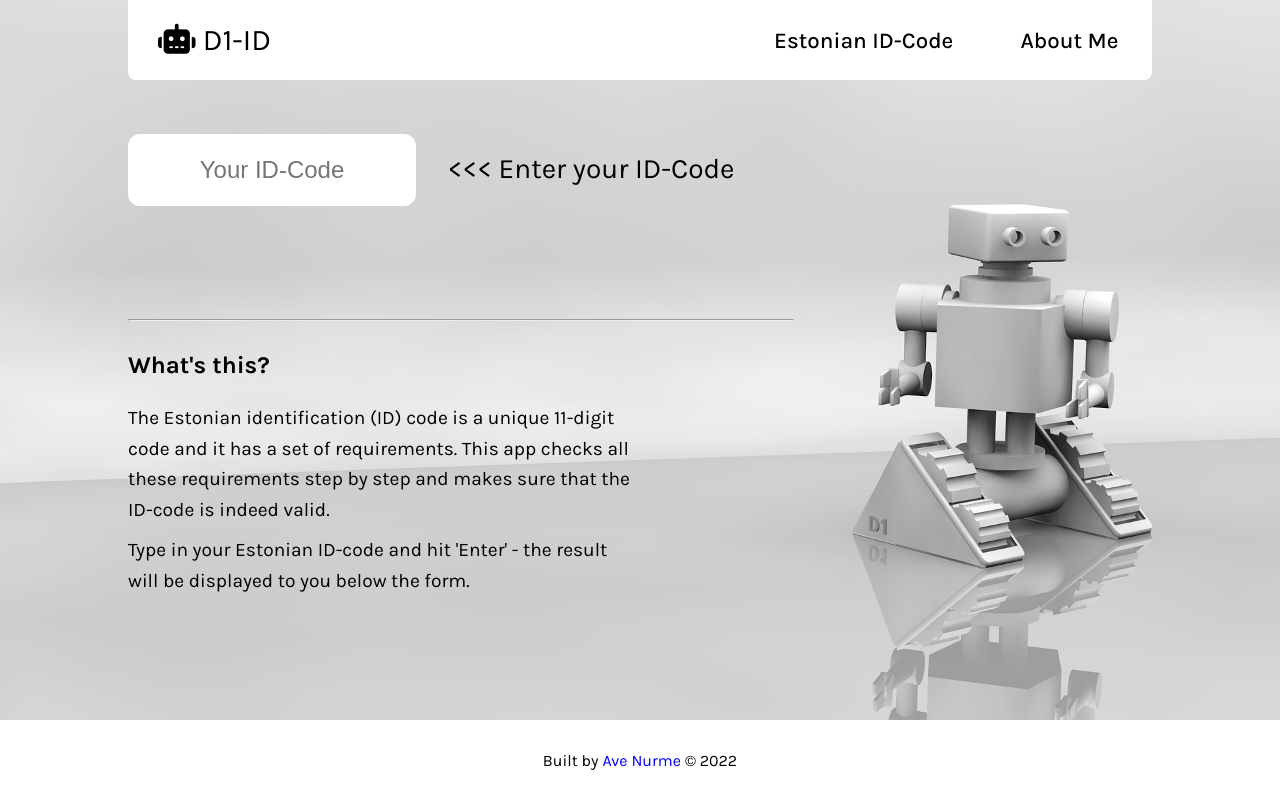
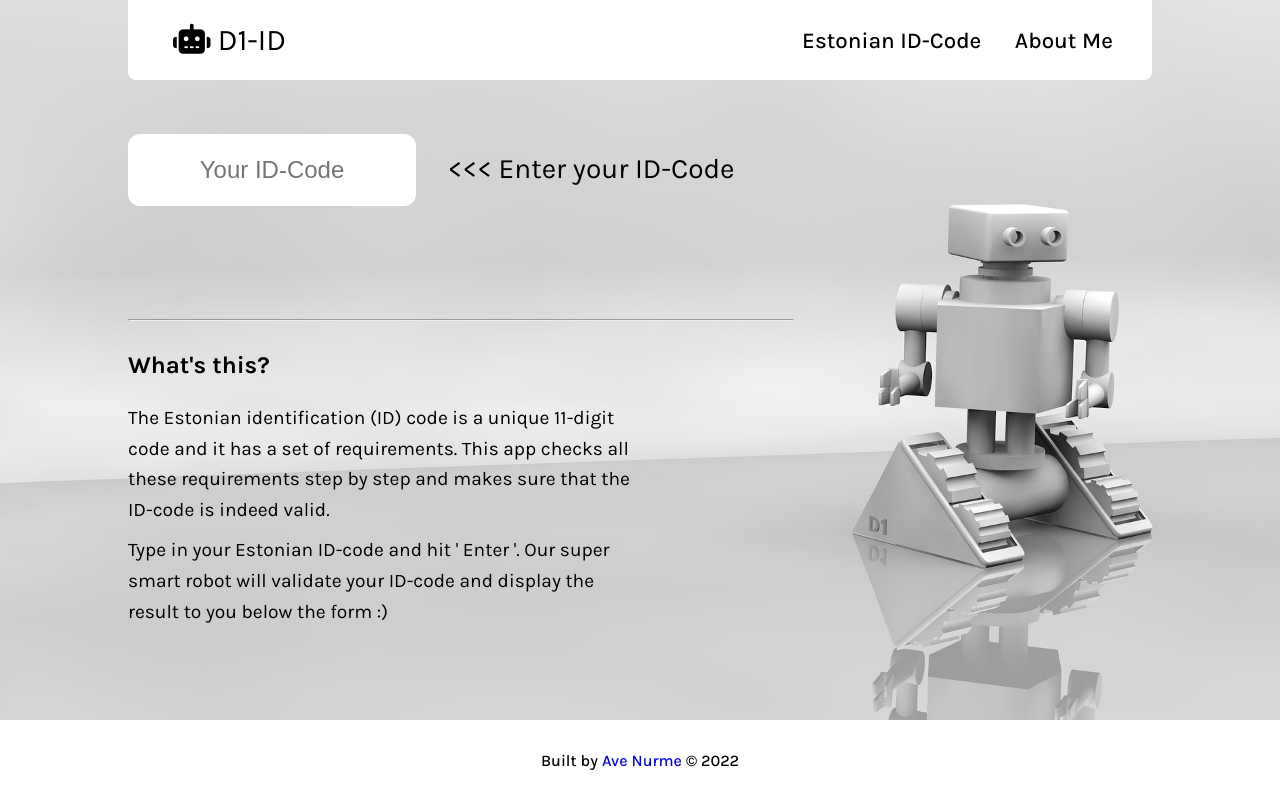
Before and after one commit to nurme-ave/ID-code-validator-JS, a plain HTML site: page index.html in a window 1280 px wide. Drawn offline with Linux system fonts and the light colour scheme.

Commit message:
Adjust padding for nav-items and add font-weight to footer text

```diff
--- a/index.html
+++ b/index.html
@@ -53,7 +53,7 @@
             The Estonian identification (ID) code is a unique 11-digit code and it has a set of requirements. This app checks all these requirements step by step and makes sure that the ID-code is indeed valid.
           </p>
           <p>
-            Type in your Estonian ID-code and hit &apos;Enter&apos; - the result will be displayed to you below the form.
+            Type in your Estonian ID-code and hit &apos; Enter &apos;. Our super smart robot will validate your ID-code and display the result to you below the form :)
           </p>
         </div>
       </div>
--- a/style.css
+++ b/style.css
@@ -193,6 +193,7 @@ footer {
   width: 100%;
   height: 10vh;
   background-color: #fff;
+  font-weight: 500;
 }
 
 footer a {
@@ -300,7 +301,19 @@ footer a {
   }
 
   .nav-menu-item {
-    padding: 0 1.5em;
+    padding: 1em;
+  }
+
+  .nav-menu-item:last-child {
+    padding: 1em 1.75em 1em 0.5em;
+  }
+
+  .nav-menu-item a {
+    padding: 0.75em 0;
+  }
+
+  .nav-menu-item a:hover {
+    color: blue;
   }
 
   .note-lg {
@@ -314,7 +327,7 @@ footer a {
   }
 
   .logo {
-    margin-left: 1em;
+    margin-left: 1.5em;
   }
 
   .est-id-code-intro-text > p {
```
